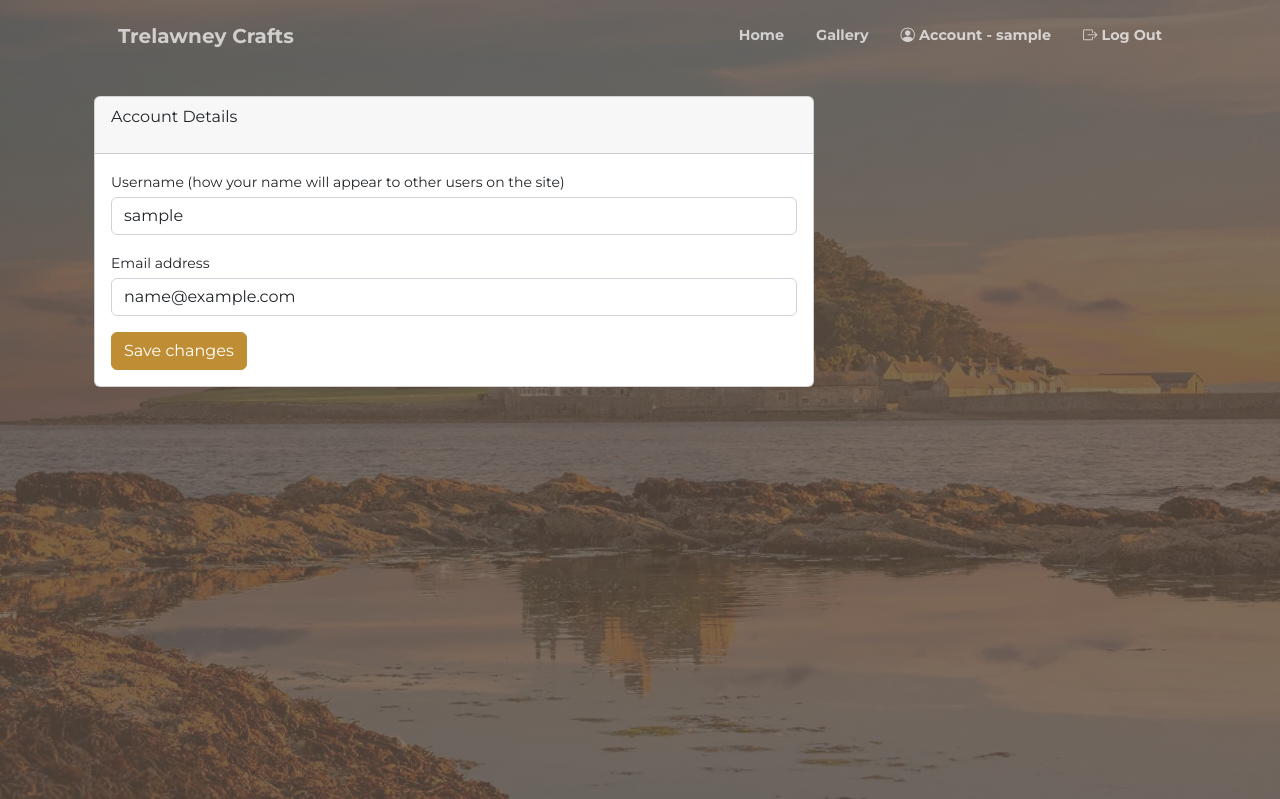
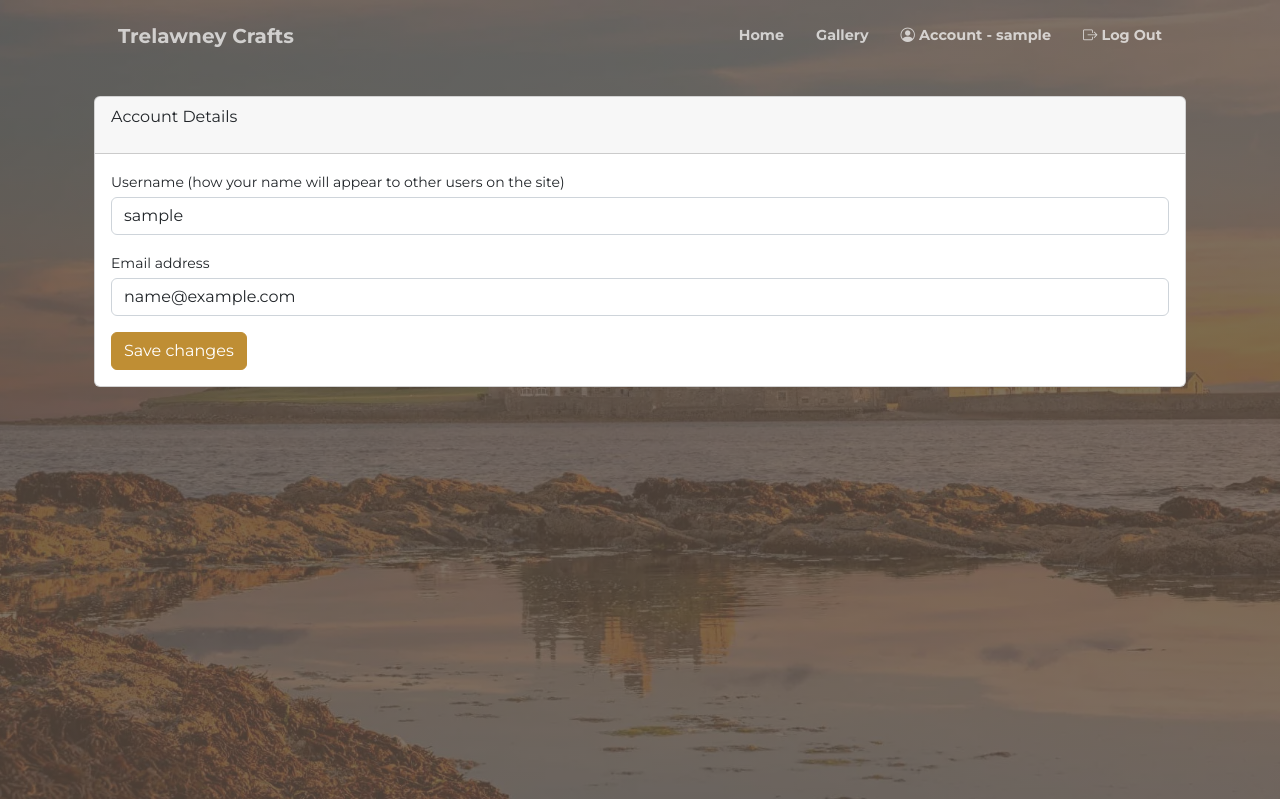
Before and after one commit to Natte2110/trelawney-crafts, a Flask app: page /account in a window 1280 px wide. Shown: the top 799 px of the page. Run offline with Flask 3, Linux system fonts and the light colour scheme; the visitor is signed in with stand-in values (Sample User, id 1); some libraries are stand-ins or nearby versions.

Commit message:
refactor: Update column size

```diff
--- a/trelawneycrafts/templates/account.html
+++ b/trelawneycrafts/templates/account.html
@@ -12,7 +12,7 @@
                     </div>
                 </div>
             </div> -->
-      <div class="col-xl-8">
+      <div class="col-xl-12">
         <!-- Account details card-->
         <div class="card mb-4">
           <div class="card-header">
```
